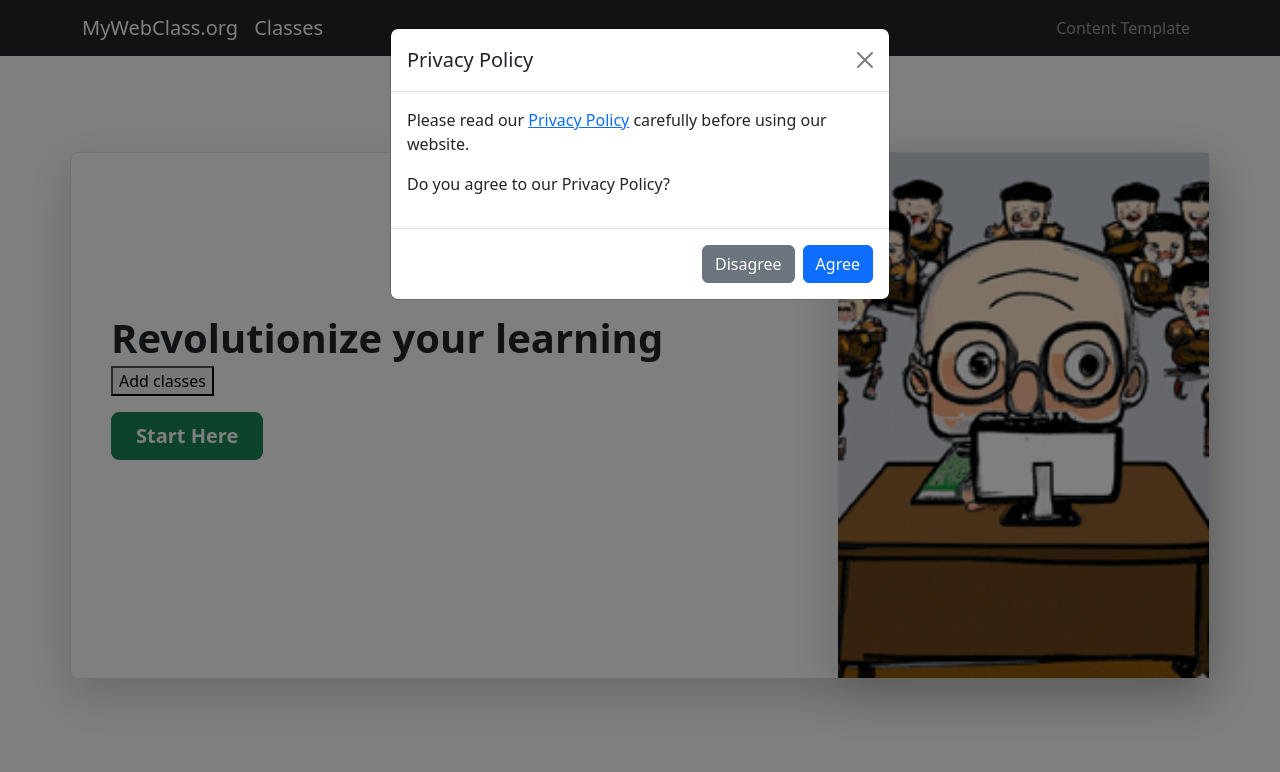
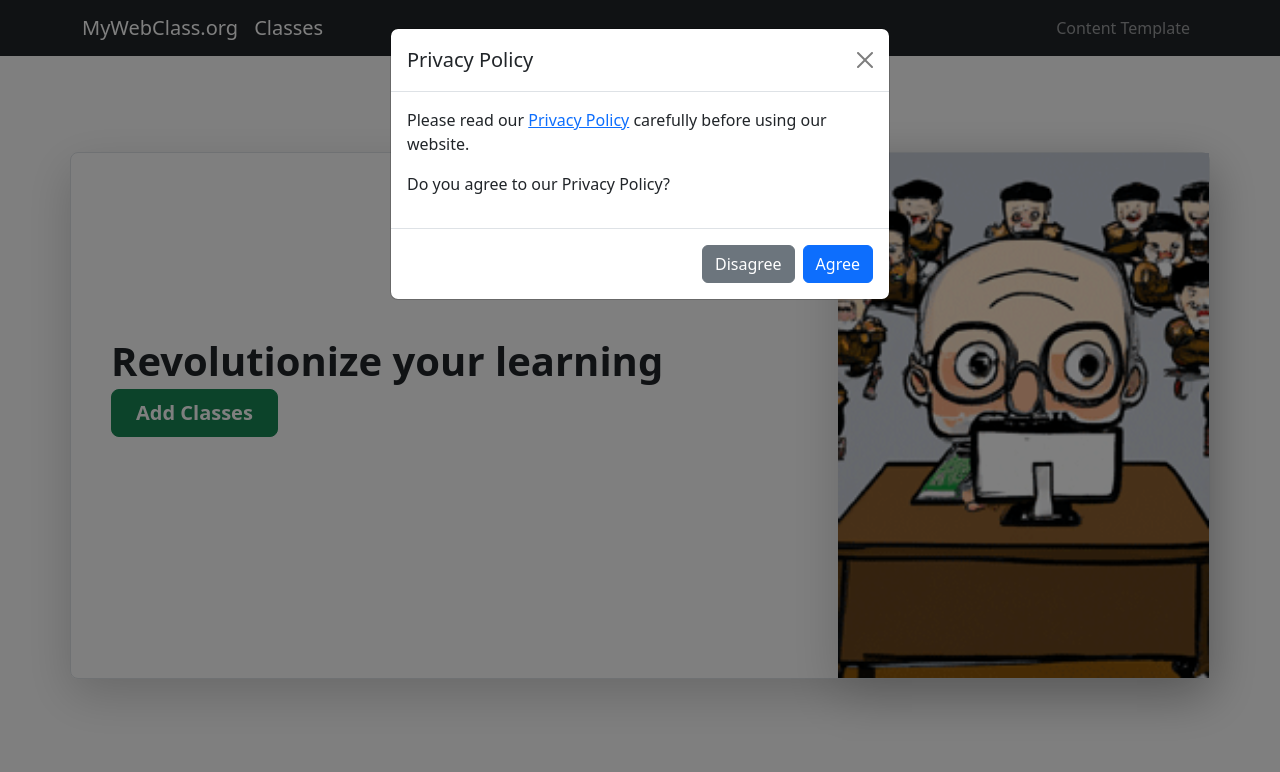
Before and after one commit to dss24/project1, a website built with webpack: page src/classes.html in a window 1280 px wide. Shown: the top 772 px of the page. Built offline with nearby package versions, Linux system fonts and the light colour scheme.

Commit message:
changed the start here button to add classes

```diff
--- a/src/classes.html
+++ b/src/classes.html
@@ -50,12 +50,10 @@
             <div class="row p-4 pb-0 pe-lg-0 pt-lg-0 align-items-center rounded-3 border shadow-lg ">
                 <div class="col-lg-7 p-3 p-lg-3 pt-lg-1">
                     <h1 class="display-6 fw-bold lh-1">Revolutionize your learning</h1>
-                    <p>
-                        <button>Add classes</button>
-                    </p>
+
                     <div class="d-grid gap-2 d-md-flex justify-content-md-start mb-4 mb-lg-3">
-                        <button type="button" class="btn btn-success btn-lg px-4 me-md-2 fw-bold">Start
-                            Here
+                        <button type="button" class="btn btn-success btn-lg px-4 me-md-2 fw-bold">
+                            Add Classes
                         </button>
                     </div>
                 </div>
```
